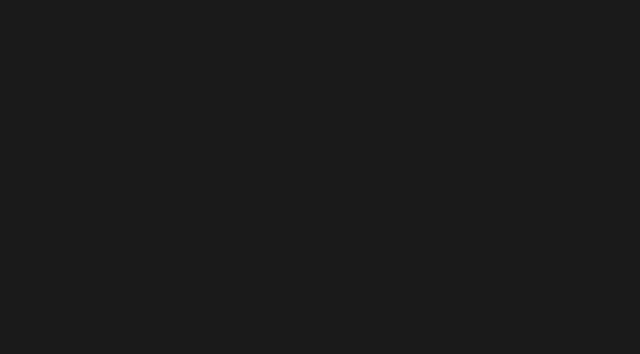
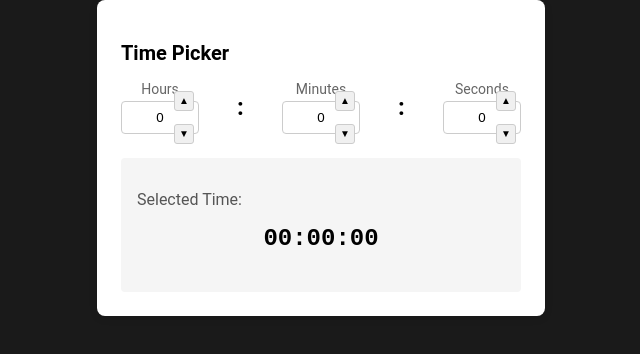
Before and after one commit to Spar3Chang3/Alarmy, a SvelteKit app: page /timer in a window 1280 px wide. Shown: the top 354 px of the page, without its empty margins (319-959 px from the left). Built offline with nearby package versions, Linux system fonts and the light colour scheme.

Commit message:
Polish clock (need to implement music control better) and mess around with a time picker

```diff
--- /dev/null
+++ b/src/lib/TimePicker.svelte
@@ -0,0 +1,253 @@
+<script>
+    let time = $state('00:00:00');
+    let hours = $state(0);
+    let minutes = $state(0);
+    let seconds = $state(0);
+
+    // Update the time state whenever hours, minutes, or seconds change
+    function updateTime(h, m, s) {
+        const formattedHours = h.toString().padStart(2, '0');
+        const formattedMinutes = m.toString().padStart(2, '0');
+        const formattedSeconds = s.toString().padStart(2, '0');
+        time = `${formattedHours}:${formattedMinutes}:${formattedSeconds}`;
+    }
+
+    // Handle hours change
+    function handleHoursChange(e) {
+        const value = parseInt(e.target.value, 10);
+        // Ensure hours are between 0-23
+        hours = isNaN(value) ? 0 : Math.max(0, Math.min(23, value));
+        updateTime(hours, minutes, seconds);
+    }
+
+    // Handle minutes change
+    function handleMinutesChange(e) {
+        const value = parseInt(e.target.value, 10);
+        // Ensure minutes are between 0-59
+        minutes = isNaN(value) ? 0 : Math.max(0, Math.min(59, value));
+        updateTime(hours, minutes, seconds);
+    }
+
+    // Handle seconds change
+    function handleSecondsChange(e) {
+        const value = parseInt(e.target.value, 10);
+        // Ensure seconds are between 0-59
+        seconds = isNaN(value) ? 0 : Math.max(0, Math.min(59, value));
+        updateTime(hours, minutes, seconds);
+    }
+
+    // Increment/decrement functions
+    function incrementHours() {
+        hours = (hours + 1) % 24;
+        updateTime(hours, minutes, seconds);
+    }
+
+    function decrementHours() {
+        hours = (hours - 1 + 24) % 24;
+        updateTime(hours, minutes, seconds);
+    }
+
+    function incrementMinutes() {
+        minutes = (minutes + 1) % 60;
+        updateTime(hours, minutes, seconds);
+    }
+
+    function decrementMinutes() {
+        minutes = (minutes - 1 + 60) % 60;
+        updateTime(hours, minutes, seconds);
+    }
+
+    function incrementSeconds() {
+        seconds = (seconds + 1) % 60;
+        updateTime(hours, minutes, seconds);
+    }
+
+    function decrementSeconds() {
+        seconds = (seconds - 1 + 60) % 60;
+        updateTime(hours, minutes, seconds);
+    }
+</script>
+
+<div class="time-picker-container">
+    <h2>Time Picker</h2>
+
+    <div class="input-container">
+        <div class="time-input">
+            <label for="hours">Hours</label>
+            <div class="input-with-arrows">
+                <button class="arrow up" onclick={incrementHours}>▲</button>
+                <input
+                        id="hours"
+                        type="number"
+                        min="0"
+                        max="23"
+                        value={hours}
+                        oninput={handleHoursChange}
+                />
+                <button class="arrow down" onclick={decrementHours}>▼</button>
+            </div>
+        </div>
+
+        <div class="separator">:</div>
+
+        <div class="time-input">
+            <label for="minutes">Minutes</label>
+            <div class="input-with-arrows">
+                <button class="arrow up" onclick={incrementMinutes}>▲</button>
+                <input
+                        id="minutes"
+                        type="number"
+                        min="0"
+                        max="59"
+                        value={minutes}
+                        oninput={handleMinutesChange}
+                />
+                <button class="arrow down" onclick={decrementMinutes}>▼</button>
+            </div>
+        </div>
+
+        <div class="separator">:</div>
+
+        <div class="time-input">
+            <label for="seconds">Seconds</label>
+            <div class="input-with-arrows">
+                <button class="arrow up" onclick={incrementSeconds}>▲</button>
+                <input
+                        id="seconds"
+                        type="number"
+                        min="0"
+                        max="59"
+                        value={seconds}
+                        oninput={handleSecondsChange}
+                />
+                <button class="arrow down" onclick={decrementSeconds}>▼</button>
+            </div>
+        </div>
+    </div>
+
+    <div class="time-display">
+        <p class="label">Selected Time:</p>
+        <p class="value">{time}</p>
+    </div>
+</div>
+
+<style>
+    .time-picker-container {
+        padding: 24px;
+        max-width: 400px;
+        margin: 0 auto;
+        background-color: white;
+        border-radius: 8px;
+        box-shadow: 0 2px 8px rgba(0, 0, 0, 0.1);
+    }
+
+    h2 {
+        font-size: 1.25rem;
+        font-weight: bold;
+        margin-bottom: 16px;
+    }
+
+    .input-container {
+        display: flex;
+        align-items: center;
+        justify-content: space-between;
+        gap: 16px;
+        margin-bottom: 24px;
+    }
+
+    .time-input {
+        display: flex;
+        flex-direction: column;
+        align-items: center;
+    }
+
+    .time-input label {
+        margin-bottom: 4px;
+        font-size: 0.875rem;
+        color: #666;
+    }
+
+    .input-with-arrows {
+        display: flex;
+        flex-direction: column;
+        align-items: center;
+        position: relative;
+    }
+
+    .time-input input {
+        width: 60px;
+        padding: 8px;
+        border: 1px solid #ccc;
+        border-radius: 4px;
+        text-align: center;
+    }
+
+    /* Remove spinner buttons from number inputs */
+    .time-input input::-webkit-outer-spin-button,
+    .time-input input::-webkit-inner-spin-button {
+        -webkit-appearance: none;
+        margin: 0;
+    }
+
+    .time-input input[type=number] {
+        -moz-appearance: textfield; /* Firefox */
+    }
+
+    .arrow {
+        position: absolute;
+        width: 20px;
+        height: 20px;
+        background: #f0f0f0;
+        border: 1px solid #ccc;
+        border-radius: 3px;
+        display: flex;
+        align-items: center;
+        justify-content: center;
+        font-size: 10px;
+        cursor: pointer;
+        user-select: none;
+        z-index: 1;
+        transition: background-color 0.2s;
+    }
+
+    .arrow:hover {
+        background-color: #e0e0e0;
+    }
+
+    .arrow:active {
+        background-color: #d0d0d0;
+    }
+
+    .arrow.up {
+        top: -10px;
+        right: 5px;
+    }
+
+    .arrow.down {
+        bottom: -10px;
+        right: 5px;
+    }
+
+    .separator {
+        font-size: 1.5rem;
+        font-weight: bold;
+    }
+
+    .time-display {
+        background-color: #f5f5f5;
+        padding: 16px;
+        border-radius: 4px;
+    }
+
+    .time-display .label {
+        color: #555;
+    }
+
+    .time-display .value {
+        font-size: 1.5rem;
+        font-family: monospace;
+        font-weight: bold;
+        text-align: center;
+        margin-top: 8px;
+    }
+</style>
--- a/src/lib/ToggleSlider.svelte
+++ b/src/lib/ToggleSlider.svelte
@@ -1,11 +1,12 @@
 <script lang="js">
-	let { height = '2.5rem', width = '5rem', toggleState = $bindable(false) } = $props();
+	let { height = '2.5rem', width = '5rem', toggleState = $bindable(false), callback = (state) => {} } = $props();
 
 
 	function toggle(e) {
 		e.preventDefault();
 
 		toggleState = !toggleState;
+		callback(toggleState);
 	}
 </script>
 <style lang="css">
--- a/src/routes/timer/+page.svelte
+++ b/src/routes/timer/+page.svelte
@@ -4,6 +4,7 @@
     import Alert from '$lib/Alert.svelte';
     import CookiePrompt from '$lib/CookiePrompt.svelte';
     import Fireflies from '$lib/Fireflies.svelte';
+    import TimePicker from '$lib/TimePicker.svelte';
 
     const cookieName = "TimerTimes";
 
@@ -19,6 +20,6 @@
 <section class="timer">
     <div class="shelf"></div>
     <div class="time">
-
+        <TimePicker/>
     </div>
 </section>
```
Also changed, not shown: src/routes/clock/+page.svelte (+32 -30 lines).
